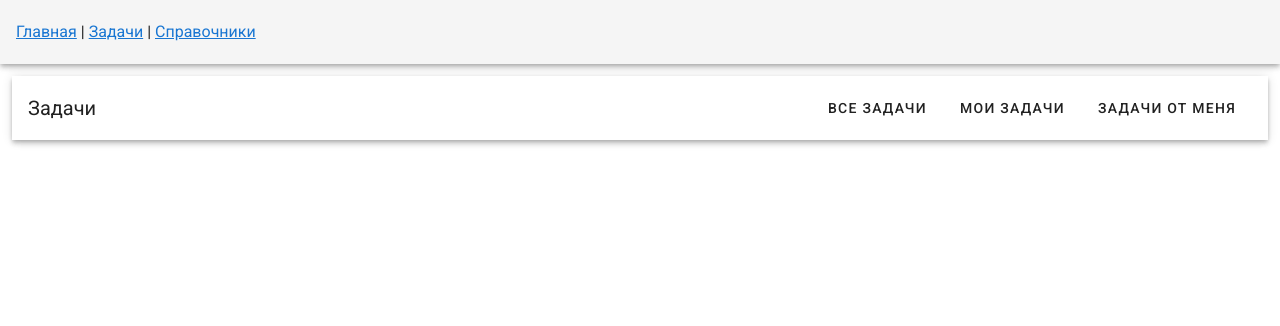
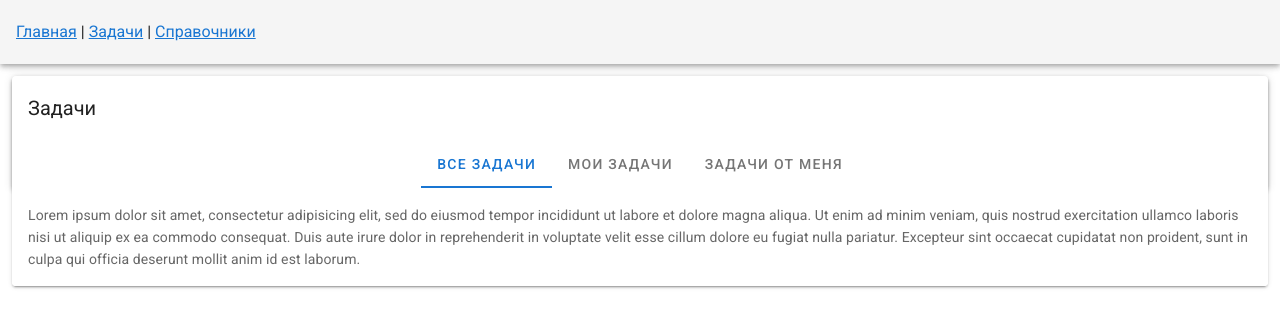
Before and after one commit to kachid/autobus1, a Vue app: page /tasks in a window 1280 px wide. Shown: the top 326 px of the page. Built offline with nearby package versions, Linux system fonts and the light colour scheme.

Commit message:
add tabs on the tasks page

```diff
--- a/src/views/Tasks.vue
+++ b/src/views/Tasks.vue
@@ -1,23 +1,37 @@
 <template>
-  <v-toolbar>
-    <v-toolbar-title>Задачи</v-toolbar-title>
+  <v-card>
+    <v-toolbar>
+      <v-toolbar-title>Задачи</v-toolbar-title>
 
-    <v-spacer></v-spacer>
+      <template v-slot:extension>
+        <v-tabs v-model="tab" centered>
+          <v-tabs-slider></v-tabs-slider>
 
-    <v-toolbar-items>
-      <v-btn text>Все задачи</v-btn>
-      <v-btn text>Мои задачи</v-btn>
-      <v-btn text>Задачи от меня</v-btn>
-    </v-toolbar-items>
-  </v-toolbar>
+          <v-tab v-for="(groupName, i) in tasksGroupName" :key="i">
+            {{ groupName }}
+          </v-tab>
+        </v-tabs>
+      </template>
+    </v-toolbar>
+
+    <v-tabs-items v-model="tab">
+      <v-tab-item v-for="(groupName, i) in tasksGroupName" :key="i">
+        <v-card flat>
+          <v-card-text v-text="text"></v-card-text>
+        </v-card>
+      </v-tab-item>
+    </v-tabs-items>
+  </v-card>
 </template>
 
 <script>
 export default {
   name: 'tasks',
   data: () => ({
-    selection: [],
-    items: ['Foo', 'Bar', 'Fizz', 'Buzz'],
+    tab: null,
+    text: "Lorem ipsum dolor sit amet, consectetur adipisicing elit, sed do eiusmod tempor incididunt ut labore et dolore magna aliqua. Ut enim ad minim veniam, quis nostrud exercitation ullamco laboris nisi ut aliquip ex ea commodo consequat. Duis aute irure dolor in reprehenderit in voluptate velit esse cillum dolore eu fugiat nulla pariatur. Excepteur sint occaecat cupidatat non proident, sunt in culpa qui officia deserunt mollit anim id est laborum.",
+    tasksGroupName: ["Все задачи", "Мои задачи", "Задачи от меня"],
+    tasksFilterName: ["все", "не выполнены", "закрытые", "за ненадобностью", "на паузе"]
   })
 }
 </script>
```
